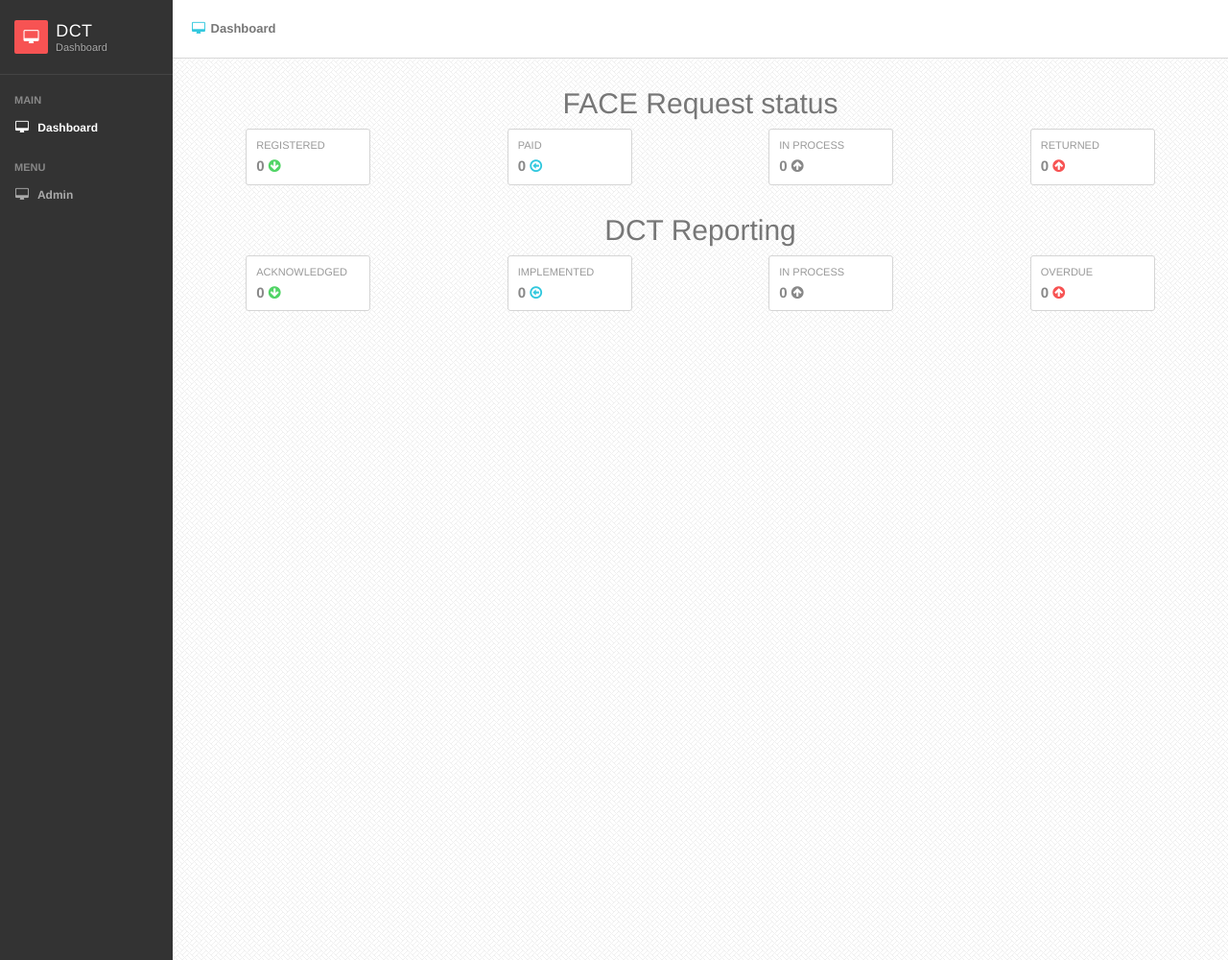
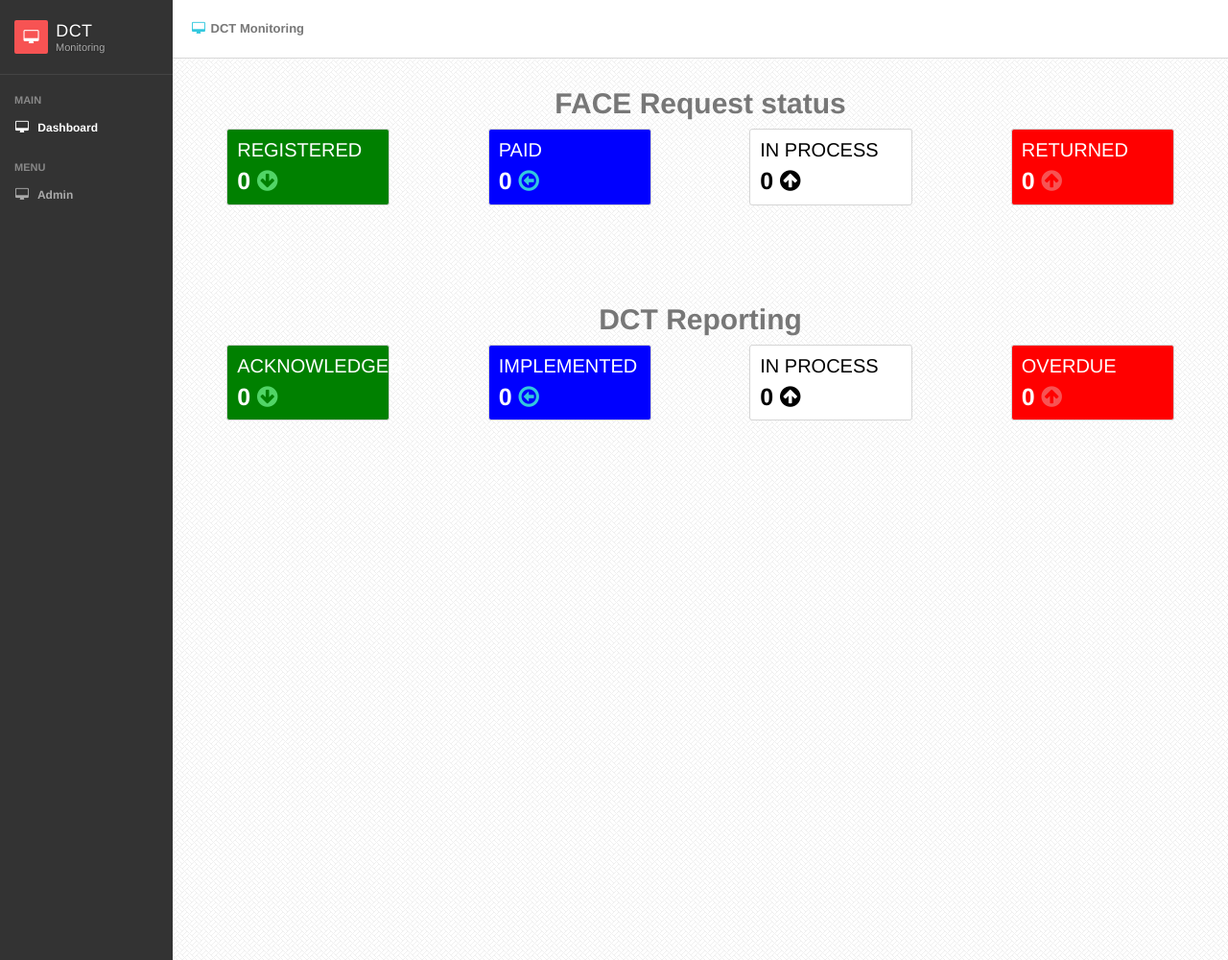
Before and after one commit to xkmato/equitrack, a Django app: page / in a window 1280 px wide. Shown: the whole page at 96% size. Run offline with Django 3.2, Linux system fonts and the light colour scheme; data that the repository does not hold is empty; some libraries are stand-ins or nearby versions.

Commit message:
Another commit

```diff
--- a/static/css/style.css
+++ b/static/css/style.css
@@ -917,23 +917,39 @@ form label{
 	padding:10px 10px;
 	border-radius:3px;
 	text-align:left !important;
-	background:#fff;
+	background:red;
 	border: 1px solid #d5d5d5;
-	max-width:130px;
+	max-width:170px;
 }
 
 .current-status h3{
-	font-size:15px;
+	font-size:25px;
 	font-weight:bold;
-	color:#888;
+	color:#ffffff;
 }
 
 .current-status h6{
 	margin:0px;
-	font-size:11px;
-	color:#999;
+	font-size:20px;
+	color: white;
 	text-transform:uppercase;
 	margin-bottom:8px;
+}
+
+.current-status .blue{
+   background:blue;
+}
+
+.current-status .red{
+   background:red;
+}
+
+.current-status .green{
+   background:green;
+}
+
+.current-status .yellow{
+   background:yellow;
 }
 
 /* Page content */
--- a/templates/admin/base_site.html
+++ b/templates/admin/base_site.html
@@ -1,10 +1,10 @@
 {% extends "admin/base.html" %}
 {% load i18n %}
 
-{% block title %}{{ tittle }}  {% trans 'DCT Demo' %}{% endblock %}
+{% block title %}{{ tittle }}  {% trans 'DCT Monitoring Demo' %}{% endblock %}
 
 {% block branding %}
-<h1 id="site-name">{% trans 'DCT Demo' %}</h1>
+<h1 id="site-name">{% trans 'DCT Monitoring Demo' %}</h1>
 {% endblock %}
 
 {% block nav-global %}{% endblock %}
--- a/templates/index.html
+++ b/templates/index.html
@@ -2,7 +2,7 @@
 <html>
 <head>
     <!-- Title here -->
-    <title>DCT Demo Dashboard</title>
+    <title>DCT Monitoring Dashboard</title>
     <!-- Description, Keywords and Author -->
     <meta name="description" content="Your description">
     <meta name="keywords" content="Your,Keywords">
@@ -37,7 +37,7 @@
 
         <!-- Logo -->
         <div class="logo">
-            <h1><a href="#"><i class="fa fa-desktop br-red"></i> DCT <br/><span>Dashboard</span></a></h1>
+            <h1><a href="#"><i class="fa fa-desktop br-red"></i> DCT <br/><span>Monitoring</span></a></h1>
         </div>
 
         <!-- Sidebar navigation starts -->
@@ -82,7 +82,7 @@
             <div class="row">
                 <div class="col-md-3 col-sm-4 col-xs-6">
                     <!-- Page title -->
-                    <h2><i class="fa fa-desktop lblue"></i> Dashboard</h2>
+                    <h2><i class="fa fa-desktop lblue"></i> DCT Monitoring</h2>
                 </div>
 
                 <div class="col-md-3 col-sm-4 col-xs-6">
@@ -102,10 +102,10 @@
                 <div class="row">
                         <div class="current-status">
                             <div class="row">
-                                <h1>FACE Request status</h1>
+                                <h1 style="font-weight: bold">FACE Request status</h1>
                                 <div class="col-md-3 col-sm-4 col-xs-6">
                                     <!-- Current status item -->
-                                    <div class="current-status-item">
+                                    <div class="current-status-item green">
                                         <!-- Icon
                                         <i class="fa fa-user lblue"></i> -->
                                         <!-- Heading -->
@@ -115,7 +115,7 @@
                                 </div>
                                 <div class="col-md-3 col-sm-4 col-xs-6">
                                     <!-- Current status item -->
-                                    <div class="current-status-item">
+                                    <div class="current-status-item blue">
                                         <!-- Icon
                                         <i class="fa fa-bar-chart-o lblue"></i> -->
                                         <!-- Heading -->
@@ -125,15 +125,15 @@
                                 </div>
                                 <div class="col-md-3 col-sm-4 col-xs-12">
                                     <!-- Current status item -->
-                                    <div class="current-status-item">
+                                    <div class="current-status-item" style="background-color: #ffffff">
                                         <!-- Heading -->
-                                        <h6>In Process</h6>
-                                        <h3>{{ f_proc.count }} <span class="fa fa-arrow-circle-up"></span></h3>
+                                        <h6 style="color: #000000;">In Process</h6>
+                                        <h3 style="color: #000000;">{{ f_proc.count }} <span class="fa fa-arrow-circle-up"></span></h3>
                                     </div>
                                 </div>
                                 <div class="col-md-3 col-sm-4 col-xs-12">
                                     <!-- Current status item -->
-                                    <div class="current-status-item">
+                                    <div class="current-status-item red">
                                         <!-- Heading -->
                                         <h6>Returned</h6>
                                         <h3>{{ f_ret.count }} <span class="fa fa-arrow-circle-up red"></span></h3>
@@ -144,13 +144,14 @@
 
                     </div>
                 </div>
+            <br/><br/><br/>
                 <div class="row">
                         <div class="current-status">
                             <div class="row">
-                                <h1>DCT Reporting</h1>
+                                <h1 style="font-weight: bold">DCT Reporting</h1>
                                 <div class="col-md-3 col-sm-4 col-xs-6">
                                     <!-- Current status item -->
-                                    <div class="current-status-item">
+                                    <div class="current-status-item green">
                                         <!-- Icon
                                         <i class="fa fa-user lblue"></i> -->
                                         <!-- Heading -->
@@ -160,7 +161,7 @@
                                 </div>
                                 <div class="col-md-3 col-sm-4 col-xs-6">
                                     <!-- Current status item -->
-                                    <div class="current-status-item">
+                                    <div class="current-status-item blue">
                                         <!-- Icon
                                         <i class="fa fa-bar-chart-o lblue"></i> -->
                                         <!-- Heading -->
@@ -170,15 +171,15 @@
                                 </div>
                                 <div class="col-md-3 col-sm-4 col-xs-12">
                                     <!-- Current status item -->
-                                    <div class="current-status-item">
+                                    <div class="current-status-item" style="background-color: #ffffff">
                                         <!-- Heading -->
-                                        <h6>In Process</h6>
-                                        <h3>{{ d_proc.count }} <span class="fa fa-arrow-circle-up"></span></h3>
+                                        <h6 style="color: #000000;">In Process</h6>
+                                        <h3 style="color: #000000;">{{ d_proc.count }} <span class="fa fa-arrow-circle-up"></span></h3>
                                     </div>
                                 </div>
                                 <div class="col-md-3 col-sm-4 col-xs-12">
                                     <!-- Current status item -->
-                                    <div class="current-status-item">
+                                    <div class="current-status-item red">
                                         <!-- Heading -->
                                         <h6>Overdue</h6>
                                         <h3>{{ d_ovr.count }} <span class="fa fa-arrow-circle-up overdue red"></span></h3>
```
